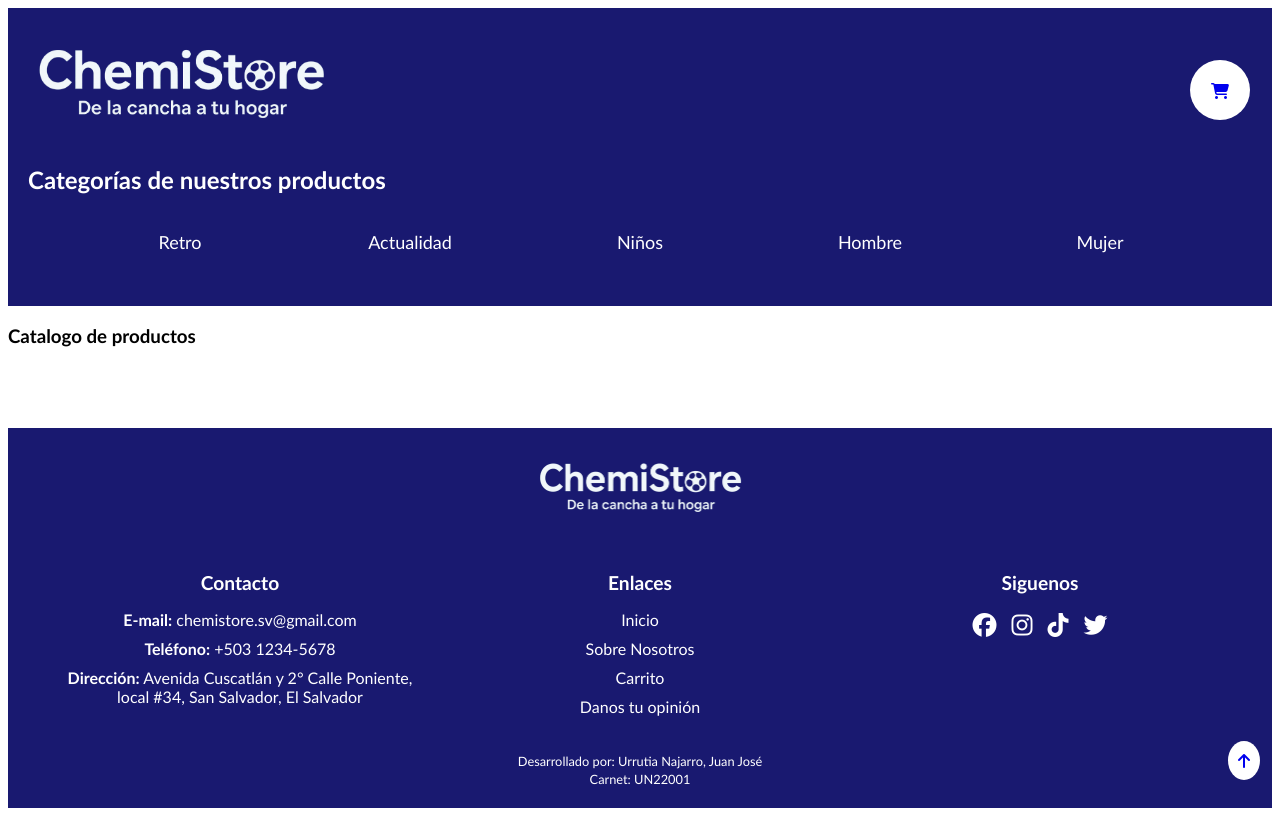
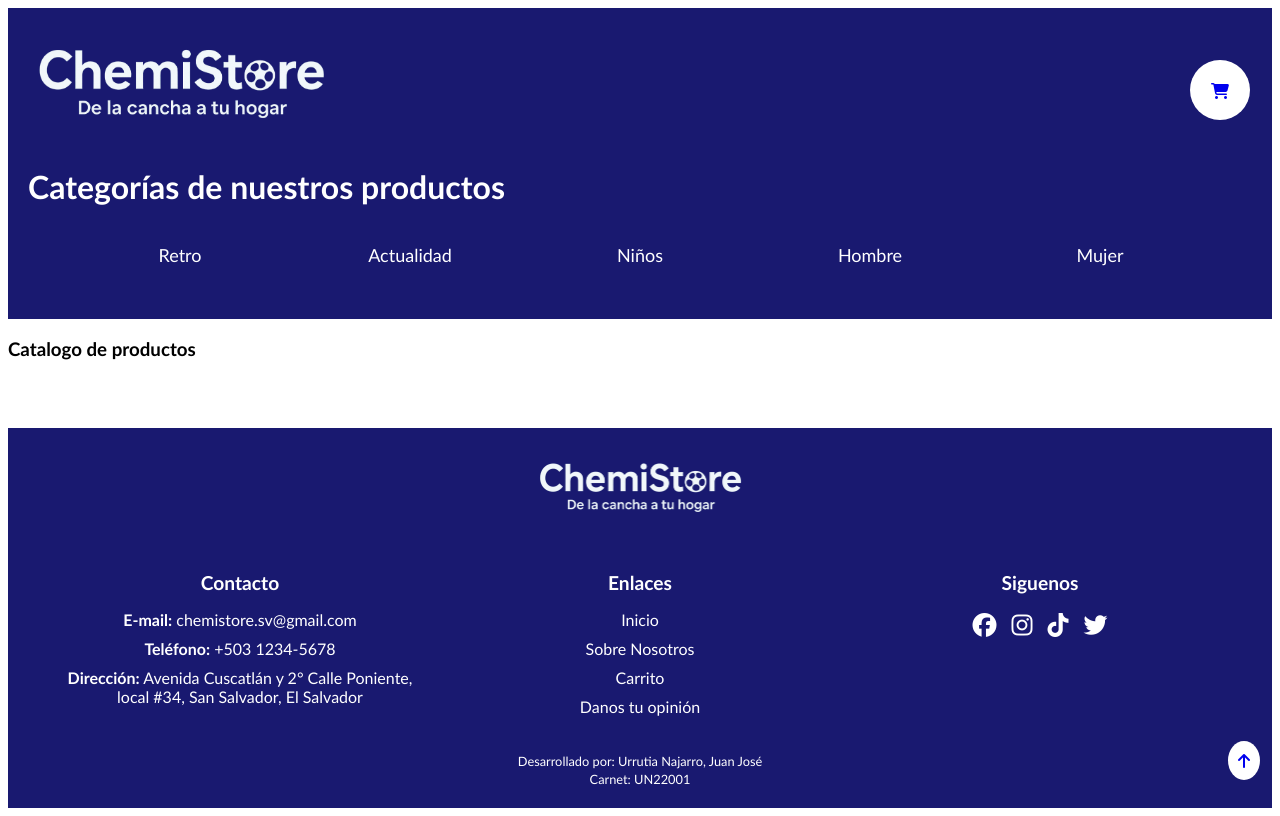
Before and after one commit to Landaverde-04/Parcial2-TPI, a plain HTML site: page Juan/index.html in a window 1280 px wide. Drawn offline with Linux system fonts and the light colour scheme; no server answers.

Commit message:
v2 fixed

```diff
--- a/Juan/index.html
+++ b/Juan/index.html
@@ -21,7 +21,7 @@
 
   <header>
     <img src="/imagenes/logo-sf1.png" alt="logo sin fondo en el header" />
-    <h2>Categorías de nuestros productos</h2>
+    <h1>Categorías de nuestros productos</h1>
 
     <div class="btn-carrito">
       <a href="carrito.html">
```
Also changed, not shown: Juan/404.html (+4 -4 lines), Juan/carrito.html (+5 -5 lines), Juan/code.js (+6 -6 lines), Juan/opinion.html (+3 -3 lines), Juan/producto.html (+1 -1 lines).
